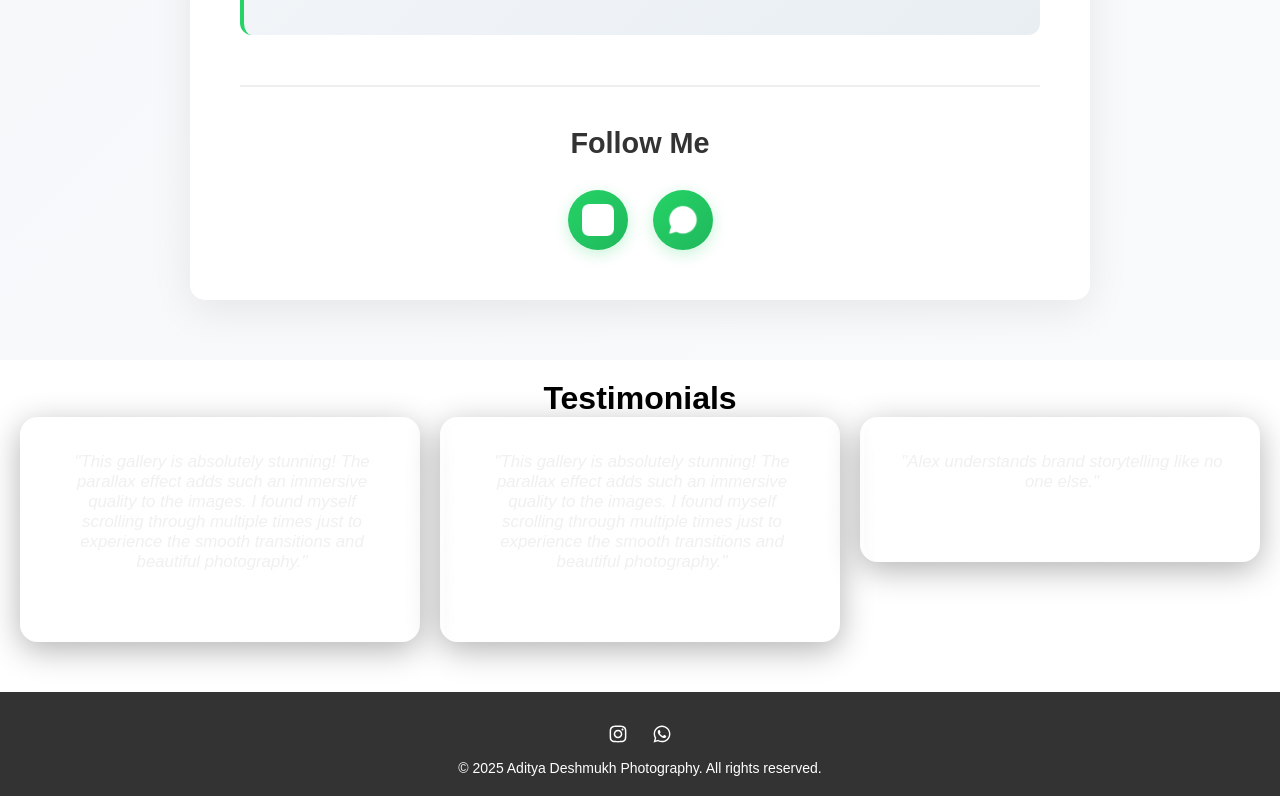
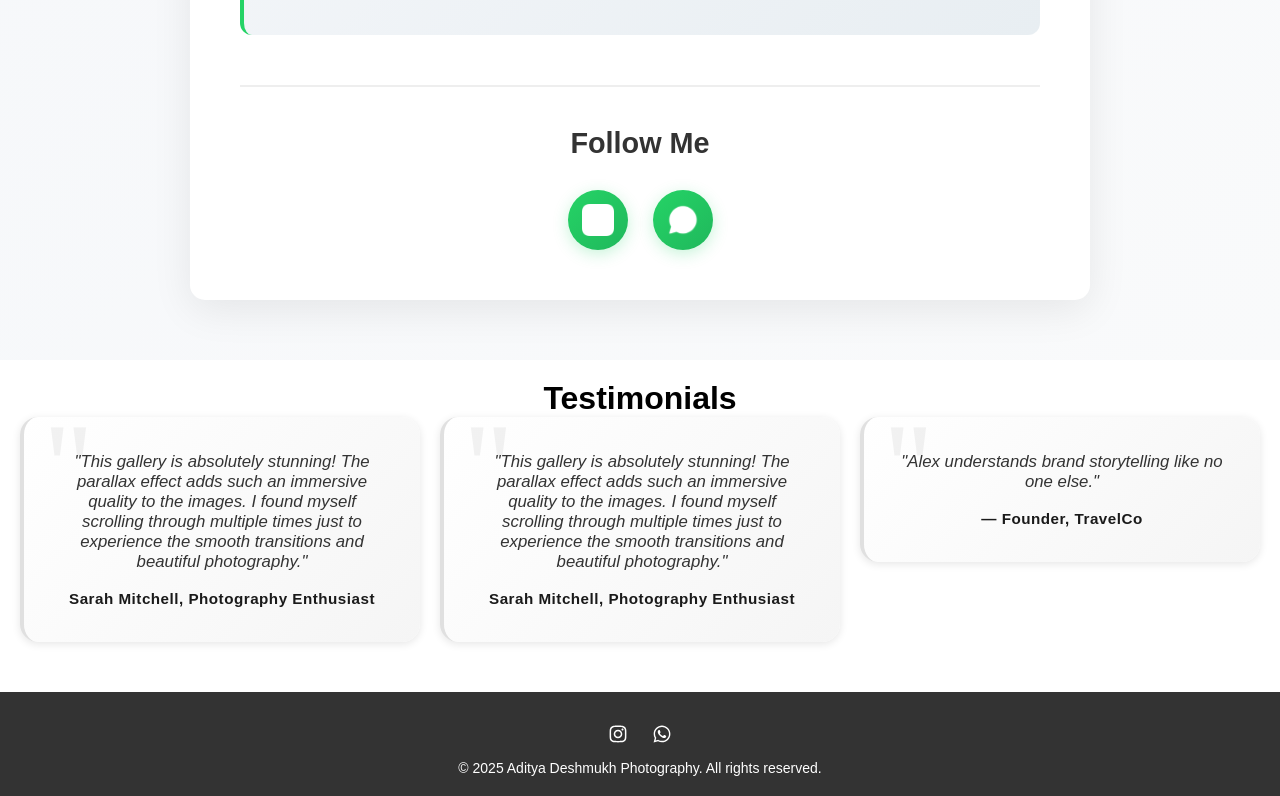
Before and after one commit to pavan-kumar2/aditya-portfolio, a React (Vite) app: page / in a window 1280 px wide. Shown: the part 1537-2333 px from the top of the page. Built offline with nearby package versions, Linux system fonts and the light colour scheme; the HTML template or start-up script is replaced by a standard one.

Commit message:
Refactor testimonial card styles for improved readability and aesthetics

```diff
--- a/src/layouts/Testimonials/Testimonials.css
+++ b/src/layouts/Testimonials/Testimonials.css
@@ -30,19 +30,15 @@
 
 /* Testimonial Cards */
 .testimonial-card {
-  background: linear-gradient(
-    135deg,
-    rgba(255, 255, 255, 0.12) 0%,
-    rgba(255, 255, 255, 0.06) 100%
-  );
+  background: linear-gradient(135deg, #ffffff 0%, #f5f5f5 100%);
   padding: 35px;
   border-radius: 18px;
   margin-bottom: 30px;
-  border-left: 4px solid rgba(255, 255, 255, 0.6);
+  border-left: 4px solid #e0e0e0;
   position: relative;
   overflow: hidden;
   transition: all 0.4s ease;
-  box-shadow: 0 8px 32px rgba(0, 0, 0, 0.3);
+  box-shadow: 0 2px 8px rgba(0, 0, 0, 0.1);
 }
 
 .testimonial-card::before {
@@ -51,7 +47,7 @@
   top: -10px;
   left: 20px;
   font-size: 120px;
-  color: rgba(255, 255, 255, 0.05);
+  color: rgba(0, 0, 0, 0.05);
   font-family: Georgia, serif;
   line-height: 1;
   pointer-events: none;
@@ -59,19 +55,15 @@
 
 .testimonial-card:hover {
   transform: translateY(-5px);
-  background: linear-gradient(
-    135deg,
-    rgba(120, 186, 226, 0.84) 0%,
-    rgba(120, 186, 226, 0.1) 100%
-  );
-  box-shadow: 0 12px 48px rgba(0, 0, 0, 0.4);
-  border-left-color: #fff;
+  background: linear-gradient(135deg, #f0f7ff 0%, #ffffff 100%);
+  box-shadow: 0 8px 16px rgba(0, 0, 0, 0.15);
+  border-left-color: #4a90e2;
 }
 
 .testimonial-card p {
   font-style: italic;
   margin-bottom: 18px;
-  color: #f0f0f0;
+  color: #333333;
   position: relative;
   z-index: 1;
   font-size: 1.05rem;
@@ -83,7 +75,7 @@
 }
 
 .testimonial-card .author {
-  color: rgba(255, 255, 255, 0.85);
+  color: #1a1a1a;
   font-size: 0.95rem;
   font-style: normal;
   margin: 0;
@@ -94,5 +86,5 @@
 .testimonial-card .author::before {
   content: "— ";
 
-  color: rgba(255, 255, 255, 0.6);
+  color: #666666;
 }
```
